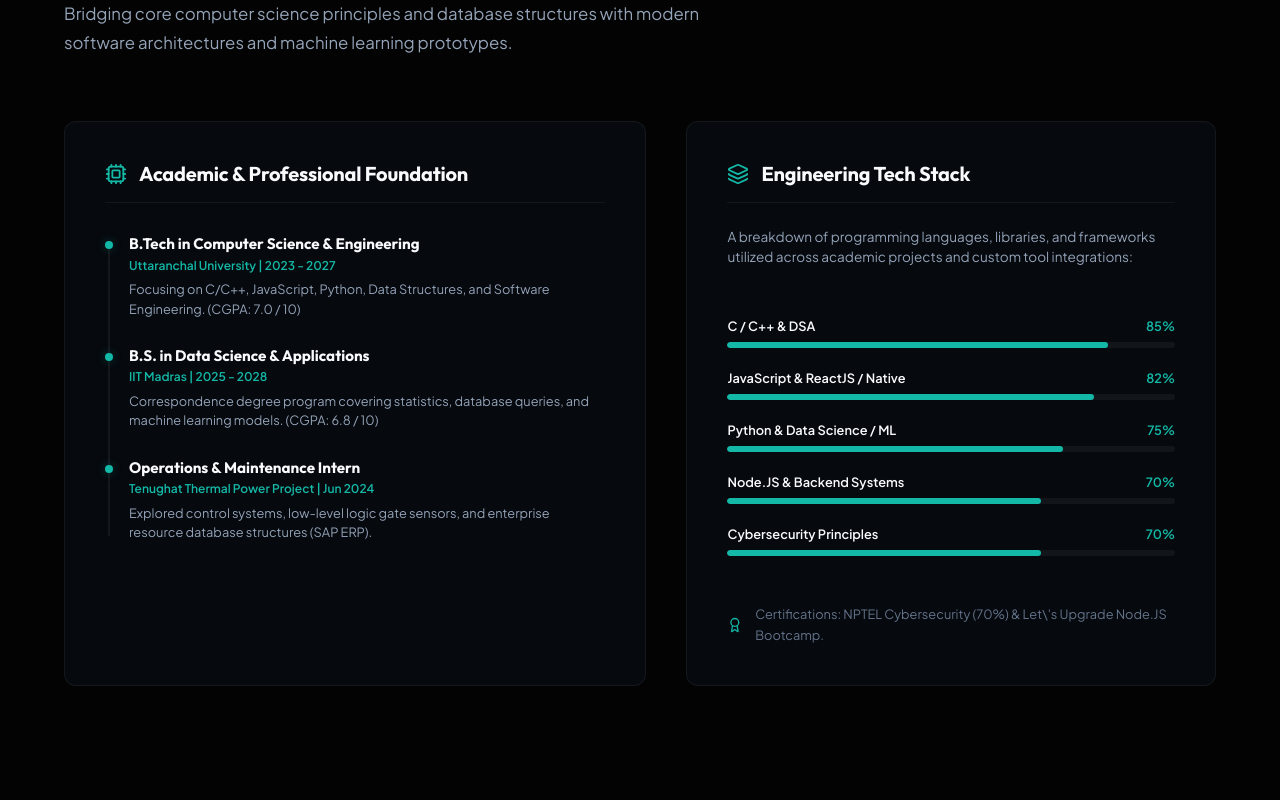
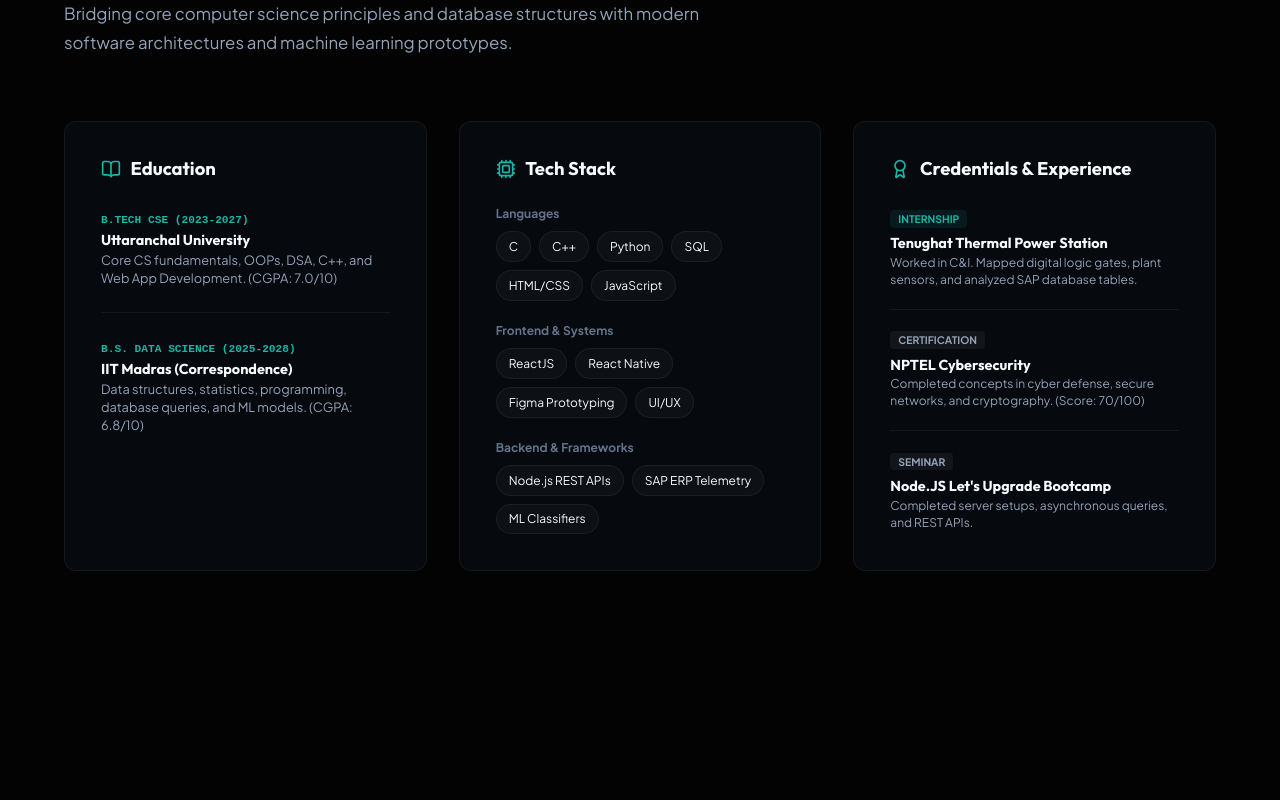
Before and after one commit to Vmishra2222/GraphicsPortfolio, a React (Vite) app: page / in a window 1280 px wide. Shown: the part 1980-2780 px from the top of the page. Built offline with nearby package versions, Linux system fonts and the light colour scheme.

Commit message:
feat: apply Minimalist Columns layout for Developer Core section

```diff
--- a/src/pages/Home.jsx
+++ b/src/pages/Home.jsx
@@ -434,109 +434,95 @@ const Home = () => {
               </p>
             </div>
 
-            <div className="dev-core-grid">
-              {/* Left Panel: Academic & Internship Timeline */}
-              <div className="dev-academic-card glass">
-                <div className="dev-card-header">
-                  <Cpu size={22} className="dev-icon-accent" />
-                  <h3>Academic & Professional Foundation</h3>
+            <div className="dev-columns-grid" style={{ display: 'grid', gridTemplateColumns: '1fr 1fr 1fr', gap: '2rem', width: '100%', marginTop: '1rem' }}>
+              {/* Col 1: Education */}
+              <div className="glass" style={{ padding: '2.25rem', borderRadius: '12px', border: '1px solid var(--card-border)', background: 'var(--card-bg)' }}>
+                <div style={{ display: 'flex', alignItems: 'center', gap: '0.6rem', marginBottom: '1.5rem', color: 'var(--accent-color)' }}>
+                  <BookOpen size={20} />
+                  <h3 style={{ fontSize: '1.15rem', color: 'var(--text-primary)', margin: 0 }}>Education</h3>
                 </div>
-                <div className="dev-timeline">
-                  <div className="dev-timeline-item">
-                    <div className="dev-timeline-dot"></div>
-                    <div className="dev-timeline-content">
-                      <h4>B.Tech in Computer Science & Engineering</h4>
-                      <span className="dev-timeline-org">Uttaranchal University | 2023 - 2027</span>
-                      <p>Focusing on C/C++, JavaScript, Python, Data Structures, and Software Engineering. (CGPA: 7.0 / 10)</p>
+                <div style={{ display: 'flex', flexDirection: 'column', gap: '1.5rem' }}>
+                  <div>
+                    <span style={{ fontSize: '0.7rem', color: 'var(--accent-color)', fontWeight: '700', fontFamily: 'monospace' }}>B.TECH CSE (2023-2027)</span>
+                    <h4 style={{ fontSize: '0.9rem', color: 'var(--text-primary)', margin: '0.15rem 0' }}>Uttaranchal University</h4>
+                    <p style={{ fontSize: '0.8rem', color: 'var(--text-secondary)', lineHeight: '1.4', margin: 0 }}>Core CS fundamentals, OOPs, DSA, C++, and Web App Development. (CGPA: 7.0/10)</p>
+                  </div>
+                  <div style={{ borderTop: '1px solid var(--card-border)', paddingTop: '1.25rem' }}>
+                    <span style={{ fontSize: '0.7rem', color: 'var(--accent-color)', fontWeight: '700', fontFamily: 'monospace' }}>B.S. DATA SCIENCE (2025-2028)</span>
+                    <h4 style={{ fontSize: '0.9rem', color: 'var(--text-primary)', margin: '0.15rem 0' }}>IIT Madras (Correspondence)</h4>
+                    <p style={{ fontSize: '0.8rem', color: 'var(--text-secondary)', lineHeight: '1.4', margin: 0 }}>Data structures, statistics, programming, database queries, and ML models. (CGPA: 6.8/10)</p>
+                  </div>
+                </div>
+              </div>
+
+              {/* Col 2: Tech Stack Badges */}
+              <div className="glass" style={{ padding: '2.25rem', borderRadius: '12px', border: '1px solid var(--card-border)', background: 'var(--card-bg)' }}>
+                <div style={{ display: 'flex', alignItems: 'center', gap: '0.6rem', marginBottom: '1.5rem', color: 'var(--accent-color)' }}>
+                  <Cpu size={20} />
+                  <h3 style={{ fontSize: '1.15rem', color: 'var(--text-primary)', margin: 0 }}>Tech Stack</h3>
+                </div>
+
+                <div style={{ display: 'flex', flexDirection: 'column', gap: '1.25rem' }}>
+                  <div>
+                    <span style={{ fontSize: '0.75rem', color: 'var(--text-muted)', display: 'block', marginBottom: '0.5rem', fontWeight: 'bold' }}>Languages</span>
+                    <div style={{ display: 'flex', flexWrap: 'wrap', gap: '0.5rem' }}>
+                      {['C', 'C++', 'Python', 'SQL', 'HTML/CSS', 'JavaScript'].map((lang, idx) => (
+                        <span key={idx} style={{ fontSize: '0.75rem', padding: '0.3rem 0.75rem', borderRadius: '99px', background: 'rgba(255,255,255,0.03)', border: '1px solid var(--card-border)' }}>{lang}</span>
+                      ))}
                     </div>
                   </div>
 
-                  <div className="dev-timeline-item">
-                    <div className="dev-timeline-dot"></div>
-                    <div className="dev-timeline-content">
-                      <h4>B.S. in Data Science & Applications</h4>
-                      <span className="dev-timeline-org">IIT Madras | 2025 - 2028</span>
-                      <p>Correspondence degree program covering statistics, database queries, and machine learning models. (CGPA: 6.8 / 10)</p>
+                  <div>
+                    <span style={{ fontSize: '0.75rem', color: 'var(--text-muted)', display: 'block', marginBottom: '0.5rem', fontWeight: 'bold' }}>Frontend & Systems</span>
+                    <div style={{ display: 'flex', flexWrap: 'wrap', gap: '0.5rem' }}>
+                      {['ReactJS', 'React Native', 'Figma Prototyping', 'UI/UX'].map((fw, idx) => (
+                        <span key={idx} style={{ fontSize: '0.75rem', padding: '0.3rem 0.75rem', borderRadius: '99px', background: 'rgba(255,255,255,0.03)', border: '1px solid var(--card-border)' }}>{fw}</span>
+                      ))}
                     </div>
                   </div>
 
-                  <div className="dev-timeline-item">
-                    <div className="dev-timeline-dot"></div>
-                    <div className="dev-timeline-content">
-                      <h4>Operations & Maintenance Intern</h4>
-                      <span className="dev-timeline-org">Tenughat Thermal Power Project | Jun 2024</span>
-                      <p>Explored control systems, low-level logic gate sensors, and enterprise resource database structures (SAP ERP).</p>
+                  <div>
+                    <span style={{ fontSize: '0.75rem', color: 'var(--text-muted)', display: 'block', marginBottom: '0.5rem', fontWeight: 'bold' }}>Backend & Frameworks</span>
+                    <div style={{ display: 'flex', flexWrap: 'wrap', gap: '0.5rem' }}>
+                      {['Node.js REST APIs', 'SAP ERP Telemetry', 'ML Classifiers'].map((be, idx) => (
+                        <span key={idx} style={{ fontSize: '0.75rem', padding: '0.3rem 0.75rem', borderRadius: '99px', background: 'rgba(255,255,255,0.03)', border: '1px solid var(--card-border)' }}>{be}</span>
+                      ))}
                     </div>
                   </div>
                 </div>
               </div>
 
-              {/* Right Panel: Technical Skills Breakdown */}
-              <div className="dev-skills-card glass">
-                <div className="dev-card-header">
-                  <Layers size={22} className="dev-icon-accent" />
-                  <h3>Engineering Tech Stack</h3>
+              {/* Col 3: Practical Internships & Certifications */}
+              <div className="glass" style={{ padding: '2.25rem', borderRadius: '12px', border: '1px solid var(--card-border)', background: 'var(--card-bg)' }}>
+                <div style={{ display: 'flex', alignItems: 'center', gap: '0.6rem', marginBottom: '1.5rem', color: 'var(--accent-color)' }}>
+                  <Award size={20} />
+                  <h3 style={{ fontSize: '1.15rem', color: 'var(--text-primary)', margin: 0 }}>Credentials & Experience</h3>
                 </div>
-                <p style={{ fontSize: '0.85rem', color: 'var(--text-secondary)', marginBottom: '1.5rem', lineHeight: '1.5' }}>
-                  A breakdown of programming languages, libraries, and frameworks utilized across academic projects and custom tool integrations:
-                </p>
-                <div className="dev-stack-grid">
-                  <div className="dev-stack-item">
-                    <div className="dev-stack-info">
-                      <span>C / C++ & DSA</span>
-                      <span className="dev-stack-percent">85%</span>
-                    </div>
-                    <div className="dev-progress-track">
-                      <div className="dev-progress-fill" style={{ width: '85%' }}></div>
-                    </div>
+
+                <div style={{ display: 'flex', flexDirection: 'column', gap: '1.25rem' }}>
+                  <div>
+                    <span style={{ fontSize: '0.65rem', background: 'rgba(20, 184, 166, 0.1)', color: 'var(--accent-color)', padding: '0.15rem 0.5rem', borderRadius: '4px', fontWeight: '700' }}>INTERNSHIP</span>
+                    <h4 style={{ fontSize: '0.9rem', color: 'var(--text-primary)', margin: '0.35rem 0 0.15rem' }}>Tenughat Thermal Power Station</h4>
+                    <p style={{ fontSize: '0.75rem', color: 'var(--text-secondary)', lineHeight: '1.4', margin: 0 }}>
+                      Worked in C&I. Mapped digital logic gates, plant sensors, and analyzed SAP database tables.
+                    </p>
                   </div>
 
-                  <div className="dev-stack-item">
-                    <div className="dev-stack-info">
-                      <span>JavaScript & ReactJS / Native</span>
-                      <span className="dev-stack-percent">82%</span>
-                    </div>
-                    <div className="dev-progress-track">
-                      <div className="dev-progress-fill" style={{ width: '82%' }}></div>
-                    </div>
+                  <div style={{ borderTop: '1px solid var(--card-border)', paddingTop: '1rem' }}>
+                    <span style={{ fontSize: '0.65rem', background: 'rgba(255, 255, 255, 0.05)', color: 'var(--text-secondary)', padding: '0.15rem 0.5rem', borderRadius: '4px', fontWeight: '700' }}>CERTIFICATION</span>
+                    <h4 style={{ fontSize: '0.9rem', color: 'var(--text-primary)', margin: '0.35rem 0 0.15rem' }}>NPTEL Cybersecurity</h4>
+                    <p style={{ fontSize: '0.75rem', color: 'var(--text-secondary)', lineHeight: '1.4', margin: 0 }}>
+                      Completed concepts in cyber defense, secure networks, and cryptography. (Score: 70/100)
+                    </p>
                   </div>
 
-                  <div className="dev-stack-item">
-                    <div className="dev-stack-info">
-                      <span>Python & Data Science / ML</span>
-                      <span className="dev-stack-percent">75%</span>
-                    </div>
-                    <div className="dev-progress-track">
-                      <div className="dev-progress-fill" style={{ width: '75%' }}></div>
-                    </div>
+                  <div style={{ borderTop: '1px solid var(--card-border)', paddingTop: '1rem' }}>
+                    <span style={{ fontSize: '0.65rem', background: 'rgba(255, 255, 255, 0.05)', color: 'var(--text-secondary)', padding: '0.15rem 0.5rem', borderRadius: '4px', fontWeight: '700' }}>SEMINAR</span>
+                    <h4 style={{ fontSize: '0.9rem', color: 'var(--text-primary)', margin: '0.35rem 0 0.15rem' }}>Node.JS Let's Upgrade Bootcamp</h4>
+                    <p style={{ fontSize: '0.75rem', color: 'var(--text-secondary)', lineHeight: '1.4', margin: 0 }}>
+                      Completed server setups, asynchronous queries, and REST APIs.
+                    </p>
                   </div>
-
-                  <div className="dev-stack-item">
-                    <div className="dev-stack-info">
-                      <span>Node.JS & Backend Systems</span>
-                      <span className="dev-stack-percent">70%</span>
-                    </div>
-                    <div className="dev-progress-track">
-                      <div className="dev-progress-fill" style={{ width: '70%' }}></div>
-                    </div>
-                  </div>
-
-                  <div className="dev-stack-item">
-                    <div className="dev-stack-info">
-                      <span>Cybersecurity Principles</span>
-                      <span className="dev-stack-percent">70%</span>
-                    </div>
-                    <div className="dev-progress-track">
-                      <div className="dev-progress-fill" style={{ width: '70%' }}></div>
-                    </div>
-                  </div>
-                </div>
-
-                <div className="dev-certs-callout" style={{ marginTop: '1.5rem', display: 'flex', gap: '0.75rem', alignItems: 'center' }}>
-                  <Award size={18} style={{ color: 'var(--accent-color)' }} />
-                  <span style={{ fontSize: '0.8rem', color: 'var(--text-muted)' }}>
-                    Certifications: NPTEL Cybersecurity (70%) & Let\'s Upgrade Node.JS Bootcamp.
-                  </span>
                 </div>
               </div>
             </div>
```
